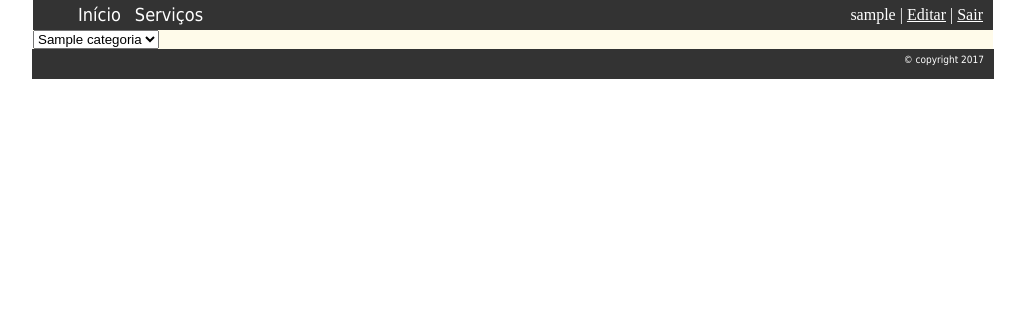
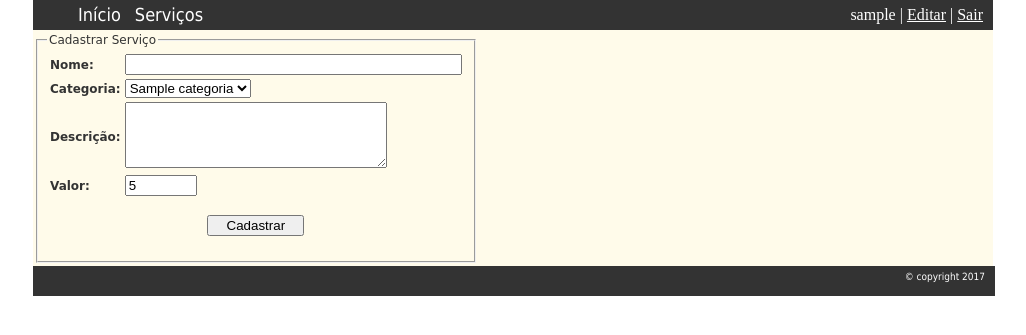
Before and after one commit to deividoliver/helpservice, a PHP site: page /cadServico.php in a window 1280 px wide. Shown: the part 120-455 px from the top of the page, without its empty margins (127-1153 px from the left). Run offline with PHP 8.4, Linux system fonts and the light colour scheme; the visitor is signed in with stand-in values (Sample User, id 1); tables that the repository leaves empty hold one stand-in row (values such as "Sample post").

Commit message:
Criado o cadastro de serviço.

```diff
--- a/cadServico.php
+++ b/cadServico.php
@@ -3,15 +3,53 @@ require_once 'template/header.php';
 require_once 'template/menu.php';
 require_once 'funcoes/categoria.php';
 require_once 'funcoes/util.php';
-header('Content-Type: text/html; charset=UTF-8');
+if ($_POST) {
+    require_once 'funcoes/servico.php';
+
+    echo inserirServico();
+
+}
 
 $categorias = getAllCategorias();
 ?>
-<form>
-    <select>
-        <?php echo "$categorias"; ?>
-    </select>
-</form>
-<?php
-require_once 'template/footer.php';
-?>
+<div id='body'>
+    <table width="324" border="0" align="center">
+        <tr>
+            <td><form action="" method="post" enctype="multipart/form-data" id="cadUsuario">
+                    <fieldset>
+                        <legend>Cadastrar Servi&ccedil;o</legend>
+                        <table width="316" border="0">
+
+                            <tr>
+                                <td width="96"><strong>Nome:</strong></td>
+                                <td width="210"><input name="nome" type="text" id="login" size="39" /></td>
+                            </tr>
+                            <tr>
+                                <td width="96"><strong>Categoria:</strong></td>
+                                <td width="210">
+                                    <select name="categoria">
+                                        <?php echo "$categorias"; ?>
+                                    </select>
+                                </td>
+                            </tr>
+                            <tr>
+                                <td><strong>Descri&ccedil;&atilde;o:</strong></td>
+                                <td> <textarea name="descricao" rows="4" cols="30"></textarea> </td>
+                            </tr>
+                            <tr>
+                                <td><strong>Valor:</strong></td>
+                                <td><input name="moedas" type="number" id="senha" value="5" size="39" min="5" max="1000" step="5"/></td>
+                            </tr>
+                            <tr align="center">
+                                <td height="50" colspan="2"><input type="submit" name="cadastrar" id="enviar" value="   Cadastrar   " /></td>
+                            </tr>
+                        </table>
+                    </fieldset>
+
+                </form>    </td>
+        </tr>
+
+    </table>
+    <?php
+    require_once 'template/footer.php';
+    ?>
--- a/funcoes/categoria.php
+++ b/funcoes/categoria.php
@@ -34,7 +34,7 @@ function getAllCategorias() {
         return "Nenhuma categoria cadastrada no sistema";
     } else {
         while ($resultado = mysqli_fetch_assoc($rs)) {
-            $resultadoFinal .= "<option value='$resultado[id]'>$resultado[nome]</option>";
+            $resultadoFinal .= "<option value = '$resultado[id]' >$resultado[nome]</option>";
         }
         return $resultadoFinal;
     }
```
Also changed, not shown: funcoes/servico.php (+4 -4 lines).
